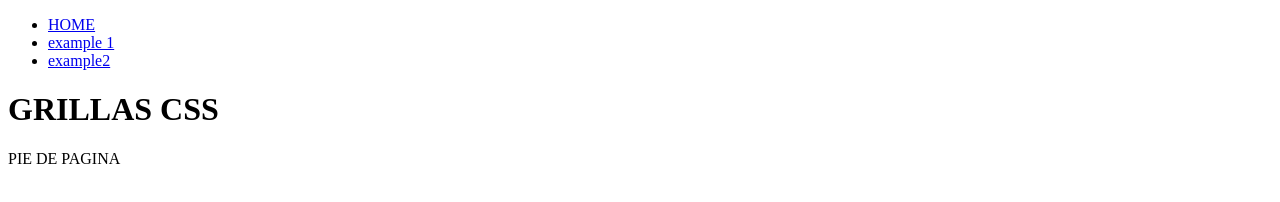
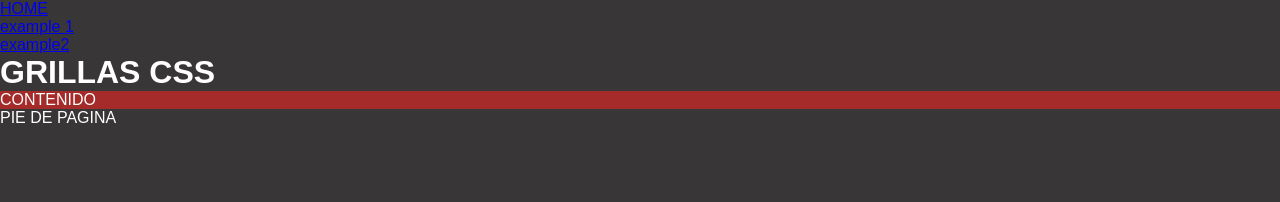
Before and after one commit to josegerardos/23a-grid, a plain HTML site: page index.html in a window 1280 px wide. Drawn offline with Linux system fonts and the light colour scheme.

Commit message:
initial styles

```diff
--- a/css/style.css
+++ b/css/style.css
@@ -0,0 +1,13 @@
+*{
+    padding: 0;
+    margin: 0;
+    box-sizing: border-box;
+}
+body{
+    background-color: rgb(56, 54, 54);
+    color: white;
+    font-family: Arial, Helvetica, sans-serif;
+}
+.grid-container{
+    background-color: brown;
+}
--- a/index.html
+++ b/index.html
@@ -21,6 +21,7 @@
         <h1>GRILLAS CSS</h1>
         <section class="grid-section">
             <div class="grid-container">
+                CONTENIDO
 
             </div>
         </section>
```
